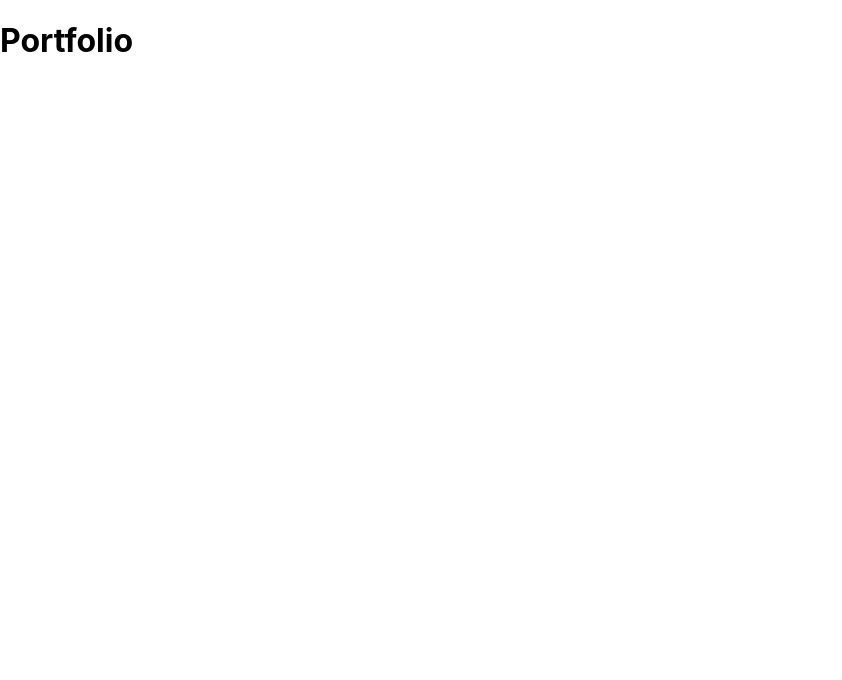
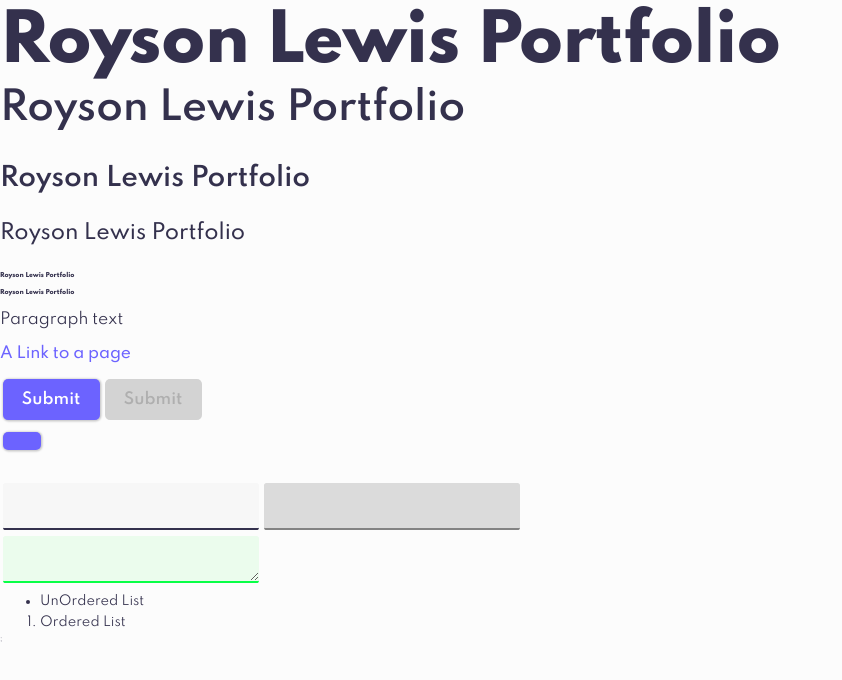
Before and after one commit to royson-lewis/rl_portfolio, a Next.js app: page / in a window 1280 px wide. Shown: the top 680 px of the page, without its empty margins (0-842 px from the left). Built offline with nearby package versions, Linux system fonts and the light colour scheme.

Commit message:
customize default styles

```diff
--- a/package.json
+++ b/package.json
@@ -15,7 +15,8 @@
   "dependencies": {
     "next": "9.5.4",
     "react": "16.13.1",
-    "react-dom": "16.13.1"
+    "react-dom": "16.13.1",
+    "sass": "^1.27.0"
   },
   "keywords": [
     "portfolio",
--- a/pages/_app.js
+++ b/pages/_app.js
@@ -1,7 +1,17 @@
-import '../styles/globals.css'
+/** @format */
+
+import "../styles/globals.scss";
+import Head from "next/head";
 
 function MyApp({ Component, pageProps }) {
-  return <Component {...pageProps} />
+  return (
+    <>
+      <Head>
+        <link href='https://fonts.googleapis.com/css2?family=Spartan:wght@400;500;600;750;800&display=swap' rel='stylesheet'></link>
+      </Head>
+      <Component {...pageProps} />;
+    </>
+  );
 }
 
-export default MyApp
+export default MyApp;
--- a/pages/index.js
+++ b/pages/index.js
@@ -1,12 +1,55 @@
 /** @format */
 
 import Head from "next/head";
-import styles from "../styles/Home.module.css";
+import styles from "../styles/Home.module.scss";
 
 export default function Home() {
   return (
     <>
-      <h1>Portfolio</h1>
+      <main>
+        <h1>Royson Lewis Portfolio</h1>
+        <h2>Royson Lewis Portfolio</h2>
+        <h3>Royson Lewis Portfolio</h3>
+        <h4>Royson Lewis Portfolio</h4>
+        <h5>Royson Lewis Portfolio</h5>
+        <h6>Royson Lewis Portfolio</h6>
+        <p>Paragraph text</p>
+        <a href='#'>A Link to a page</a>
+        <br></br>
+        <br></br>
+        <br></br>
+        <div>
+          <button>Submit</button>
+          <button disabled='disabled'>Submit</button>
+          <br></br>
+          <br></br>
+          <button>
+            <div className='spinnerHolderSmall'>
+              <div className='spinner'></div>
+            </div>
+          </button>
+        </div>
+        <br></br>
+        <br></br>
+        <br></br>
+        <br></br>
+        <input></input>
+        <input disabled='disabled'></input>
+        <br></br>
+        <textarea className='inputSuccess'></textarea>
+        <ul>
+          <li>UnOrdered List</li>
+        </ul>
+        <ol>
+          <li>Ordered List</li>
+        </ol>
+        {/* <div className='progress'>
+          <div className='bar'></div>
+        </div>
+        <div className='spinnerHolderFull'>
+          <div className='spinner'></div>
+        </div> */}
+      </main>
     </>
   );
 }
--- a/styles/globals.css
+++ /dev/null
@@ -1,16 +0,0 @@
-html,
-body {
-  padding: 0;
-  margin: 0;
-  font-family: -apple-system, BlinkMacSystemFont, Segoe UI, Roboto, Oxygen,
-    Ubuntu, Cantarell, Fira Sans, Droid Sans, Helvetica Neue, sans-serif;
-}
-
-a {
-  color: inherit;
-  text-decoration: none;
-}
-
-* {
-  box-sizing: border-box;
-}
--- /dev/null
+++ b/styles/globals.scss
@@ -0,0 +1,400 @@
+/** @format */
+$primaryColor: #ffffff;
+$secondaryColor: #34314d;
+$primaryBGColor: #fcfcfc;
+$secondaryBGColor: #f7f7f7;
+$primaryAccentColor: #6c63ff;
+$secondaryAccentColor: #fed200;
+
+html,
+body {
+  padding: 0;
+  margin: 0;
+  font-size: 62.5%;
+  font-family: spartan, -apple-system, BlinkMacSystemFont, Segoe UI, Roboto, Oxygen, Ubuntu, Cantarell, Fira Sans, Droid Sans, Helvetica Neue, sans-serif;
+  color: $secondaryColor;
+  background-color: $primaryBGColor;
+}
+
+* {
+  box-sizing: border-box;
+}
+
+h1 {
+  letter-spacing: -0.05vw;
+  font-size: 8vw;
+  font-weight: 750;
+  line-height: 0vw;
+}
+h2 {
+  font-size: 6vw;
+  font-weight: 600;
+}
+
+h3 {
+  font-size: 5vw;
+  font-weight: 600;
+}
+
+h4 {
+  font-size: 4vw;
+  font-weight: 500;
+}
+
+p {
+  font-size: 4vw;
+}
+
+a {
+  font-size: 4vw;
+  letter-spacing: -0.01vw;
+  text-decoration: none;
+  color: $primaryAccentColor;
+  font-weight: 500;
+}
+
+a:hover {
+  text-decoration: underline;
+}
+
+button {
+  background-color: $primaryAccentColor;
+  border: none;
+  padding: 3vw 6vw;
+  color: $primaryColor;
+  font-weight: 550;
+  font-family: spartan, "sans-serif";
+  border-radius: 1vw;
+  font-size: 5vw;
+  line-height: 1.5;
+  cursor: pointer;
+  margin: 0.5vw;
+  box-shadow: 0.5px 0.5px 2px 1px rgba(0, 0, 0, 0.2);
+
+  &:hover {
+    background-color: hsl(243, 100%, 71%);
+    box-shadow: 0.5px 0.5px 2.2px 2px rgb(0 0 0 / 22%);
+  }
+
+  &:active {
+    background-color: #5c54fc;
+    box-shadow: 0.5px 0.5px 2px 0px rgba(0, 0, 0, 0.2);
+    border: none;
+  }
+
+  &:focus {
+    border: none;
+    outline: none;
+  }
+  &:disabled {
+    background-color: #d3d3d3;
+    color: #afafaf;
+    cursor: not-allowed;
+    box-shadow: none;
+    &:hover {
+      box-shadow: none;
+    }
+  }
+}
+
+input,
+textarea {
+  font-family: spartan, sans-serif;
+  padding: 2vw;
+  font-size: 4vw;
+  border: none;
+  width: 45vw;
+  height: 12vw;
+  background-color: #f7f7f7;
+  border-radius: 0.6vw;
+  margin: 0.5vw;
+  border-bottom: 2.2px solid $secondaryColor;
+
+  &:focus {
+    outline: none;
+    border-bottom: 2.2px solid $secondaryAccentColor;
+  }
+
+  &:disabled {
+    background-color: #dbdbdb;
+    color: #afafaf;
+    cursor: not-allowed;
+    box-shadow: none;
+    border-bottom: 2.2px solid #838383;
+  }
+}
+
+.inputWarning {
+  border-bottom: 2.2px solid rgb(255, 79, 25);
+  background-color: rgb(252, 235, 235);
+}
+
+.inputSuccess {
+  border-bottom: 2.2px solid rgb(8, 255, 70);
+  background-color: rgb(235, 252, 237);
+}
+
+li {
+  font-size: 4vw;
+}
+
+.progress {
+  width: 100vw;
+  height: 3px;
+  background-color: #f7f7f7;
+  position: fixed;
+  top: 0vw;
+  left: 0vw;
+  overflow: hidden;
+  z-index: 100;
+
+  .bar {
+    position: absolute;
+    top: 0;
+    left: 0;
+    animation: fill-loader-1 1.5s infinite ease;
+    background: $secondaryAccentColor;
+    width: 100%;
+    height: 100%;
+    will-change: transform;
+    transition: all 200ms ease;
+  }
+}
+
+@keyframes fill-loader-1 {
+  0% {
+    transform-origin: 0% 0;
+    transform: scaleX(0);
+  }
+
+  49% {
+    transform: scaleX(1);
+    transform-origin: 0% 0;
+  }
+
+  51% {
+    transform: scaleX(1);
+    transform-origin: 100% 0;
+  }
+  100% {
+    transform: scaleX(0);
+    transform-origin: 100% 0;
+  }
+}
+
+.spinnerHolderFull {
+  position: fixed;
+  background-color: rgba(0, 0, 0, 0.26);
+  top: 0vw;
+  left: 0vw;
+  width: 100vw;
+  height: 100vh;
+  display: flex;
+  justify-content: center;
+  align-items: center;
+  z-index: 50;
+  .spinner {
+    width: 25vw;
+    height: 25vw;
+    border-radius: 50%;
+    position: relative;
+    border: 13px solid $secondaryColor;
+    border-right: 13px solid transparent;
+    animation: spin 1s linear infinite;
+  }
+}
+
+@keyframes spin {
+  100% {
+    transform: rotate(360deg);
+  }
+}
+
+@media only screen and (min-width: 768px) {
+  html,
+  body {
+    padding: 0;
+    margin: 0;
+    font-size: 62.5%;
+    font-family: spartan, -apple-system, BlinkMacSystemFont, Segoe UI, Roboto, Oxygen, Ubuntu, Cantarell, Fira Sans, Droid Sans, Helvetica Neue, sans-serif;
+    color: $secondaryColor;
+    background-color: $primaryBGColor;
+  }
+
+  * {
+    box-sizing: border-box;
+  }
+
+  h1 {
+    letter-spacing: -0.05vw;
+    font-size: 5vw;
+    font-weight: 750;
+    line-height: 0vw;
+  }
+  h2 {
+    font-size: 3vw;
+    font-weight: 600;
+  }
+
+  h3 {
+    font-size: 2vw;
+    font-weight: 600;
+  }
+
+  h4 {
+    font-size: 1.6vw;
+    font-weight: 500;
+  }
+
+  p {
+    font-size: 1.2vw;
+  }
+
+  a {
+    font-size: 1.2vw;
+    letter-spacing: -0.01vw;
+    text-decoration: none;
+    color: $primaryAccentColor;
+    font-weight: 500;
+  }
+
+  a:hover {
+    text-decoration: underline;
+  }
+
+  button {
+    background-color: $primaryAccentColor;
+    border: none;
+    padding: 0.7vw 1.5vw;
+    color: $primaryColor;
+    font-weight: 550;
+    font-family: spartan, "sans-serif";
+    border-radius: 0.4vw;
+    font-size: 1.2vw;
+    line-height: 1.5;
+    cursor: pointer;
+    margin: 0.2vw;
+    box-shadow: 0.5px 0.5px 2px 1px rgba(0, 0, 0, 0.2);
+
+    &:hover {
+      background-color: hsl(243, 100%, 71%);
+      box-shadow: 0.5px 0.5px 2.2px 2px rgb(0 0 0 / 22%);
+    }
+
+    &:active {
+      background-color: #5c54fc;
+      box-shadow: 0.5px 0.5px 2px 0px rgba(0, 0, 0, 0.2);
+      border: none;
+    }
+
+    &:focus {
+      border: none;
+      outline: none;
+    }
+  }
+
+  input,
+  textarea {
+    font-family: spartan, sans-serif;
+    padding: 0.6vw;
+    font-size: 1vw;
+    border: none;
+    background-color: #f7f7f7;
+    border-radius: 0.2vw;
+    margin: 0.2vw;
+    border-bottom: 2.2px solid $secondaryColor;
+    width: 20vw;
+    height: 3.7vw;
+
+    &:focus {
+      outline: none;
+      border-bottom: 2.2px solid $secondaryAccentColor;
+    }
+  }
+
+  .inputWarning {
+    border-bottom: 2.2px solid rgb(255, 79, 25);
+    background-color: rgb(252, 235, 235);
+  }
+
+  .inputSuccess {
+    border-bottom: 2.2px solid rgb(8, 255, 70);
+    background-color: rgb(235, 252, 237);
+  }
+
+  li {
+    font-size: 1vw;
+  }
+
+  .progress {
+    width: 100vw;
+    height: 3px;
+    background-color: #f7f7f7;
+    position: fixed;
+    top: 0vw;
+    left: 0vw;
+    overflow: hidden;
+    z-index: 100;
+
+    .bar {
+      position: absolute;
+      top: 0;
+      left: 0;
+      animation: fill-loader-1 1.5s infinite ease;
+      background: $secondaryAccentColor;
+      width: 100%;
+      height: 100%;
+      will-change: transform;
+      transition: all 200ms ease;
+    }
+  }
+
+  @keyframes fill-loader-1 {
+    0% {
+      transform-origin: 0% 0;
+      transform: scaleX(0);
+    }
+
+    49% {
+      transform: scaleX(1);
+      transform-origin: 0% 0;
+    }
+
+    51% {
+      transform: scaleX(1);
+      transform-origin: 100% 0;
+    }
+    100% {
+      transform: scaleX(0);
+      transform-origin: 100% 0;
+    }
+  }
+
+  .spinnerHolderFull {
+    position: fixed;
+    background-color: rgba(0, 0, 0, 0.26);
+    top: 0vw;
+    left: 0vw;
+    width: 100vw;
+    height: 100vh;
+    display: flex;
+    justify-content: center;
+    align-items: center;
+    z-index: 50;
+    .spinner {
+      width: 7vw;
+      height: 7vw;
+      border-radius: 50%;
+      position: relative;
+      border: 15px solid $secondaryColor;
+      border-right: 15px solid transparent;
+      animation: spin 1s linear infinite;
+    }
+  }
+
+  @keyframes spin {
+    100% {
+      transform: rotate(360deg);
+    }
+  }
+}
```
Also changed, not shown: styles/Home.module.scss (renamed from styles/Home.module.css), 1 other file (tests, documents, lock files or other folders).
